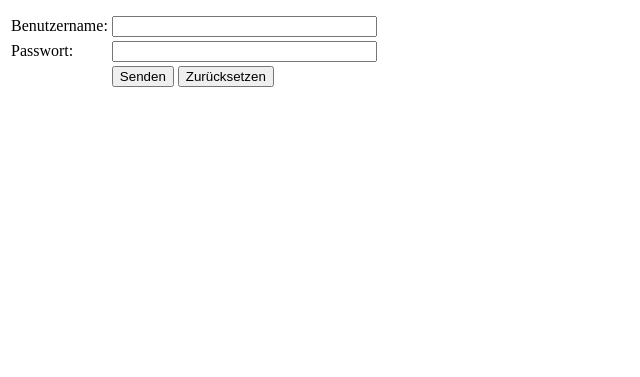
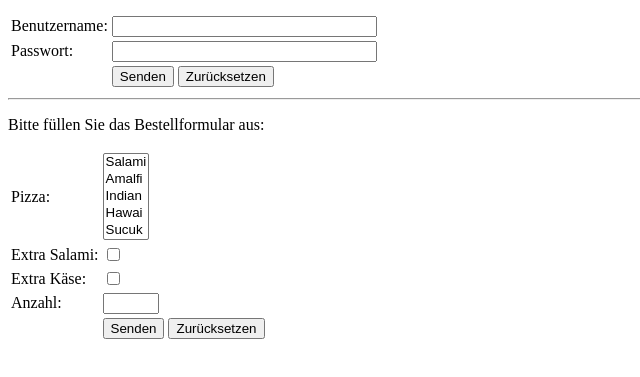
Before and after one commit to supergrau/html-kurs-2025-06-30, a plain HTML site: page 05-formulare/index.html in a window 1280 px wide. Shown: the part 101-478 px from the top of the page, without its empty margins (0-640 px from the left). Drawn offline with Linux system fonts and the light colour scheme.

Commit message:
Formular 2

```diff
--- a/05-formulare/index.html
+++ b/05-formulare/index.html
@@ -1,18 +1,20 @@
 <!DOCTYPE html>
 <html lang="de">
+
 <head>
     <meta charset="UTF-8">
     <meta name="viewport" content="width=device-width, initial-scale=1.0">
     <title>Formulare</title>
 
 </head>
+
 <body>
     <header>
         <h1>Formulare</h1>
     </header>
     <main>
         <p>Bitte füllen Sie folgendes Formular aus:</p>
-    <form action="" method="post" >
+        <form action="" method="post">
 
             <table>
                 <tr>
@@ -32,10 +34,57 @@
                 </tr>
             </table>
 
+        </form>
+        <hr>
+        <p>Bitte füllen Sie das Bestellformular aus:</p>
+        <form action="">
+
+            <!-- Liste der Pizzen: Salami, Amalfi, Indian, Hawai, Sucuk -->
+            <table>
+                <tr>
+                    <td><label for="pizza">Pizza: </label></td>
+                    <td>
+                        <select name="pizza" id="pizza" value="Pizza" size="5" id="pizza">
+                            <option value="">Salami</option>
+                            <option value="">Amalfi</option>
+                            <option value="">Indian</option>
+                            <option value="">Hawai</option>
+                            <option value="">Sucuk</option>
+                        </select>
+                    </td>
+                </tr>
+                <tr>
+                    <td> <label for="extrasalami">Extra Salami:</label>
+                    </td>
+                    <td> <input type="checkbox" id="extrasalami" name="extrasalami">
+                    </td>
+                </tr>
+                <tr>
+                    <td> <label for="extrakaese">Extra Käse:</label>
+                    </td>
+                    <td> <input type="checkbox" id="extrakaese" name="extrakaese">
+                    </td>
+                </tr>
+                <tr>
+                    <td> <label for="anzahl">Anzahl:</label>
+                    </td>
+                    <td> <input type="number" min="1" max="10" id="anzahl" name="anzahl">
+                    </td>
+                </tr>
+                <tr>
+                    <td></td>
+                    <td>
+                        <input type="submit" name="senden" id="senden" value="Senden">
+                        <input type="reset" name="reset" id="reset" value="Zurücksetzen">
+                    </td>
+                </tr>
+
+
+            </table>
 
         </form>
 
-
     </main>
 </body>
+
 </html>
```
Lines whose indentation alone changed are shown as unchanged.
